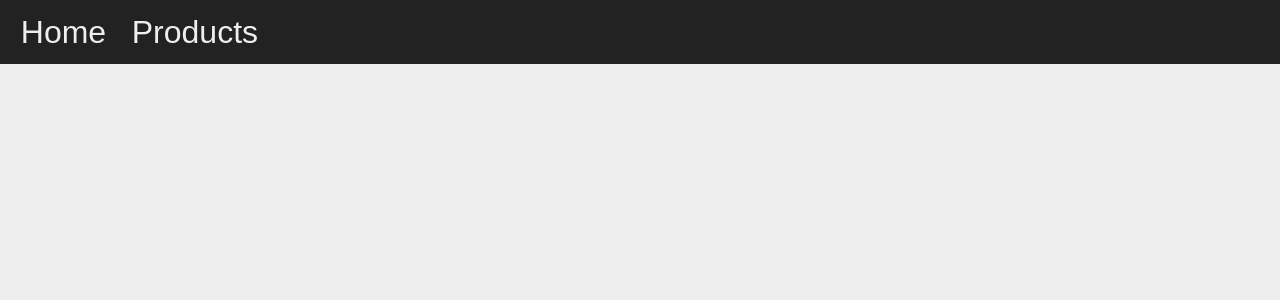
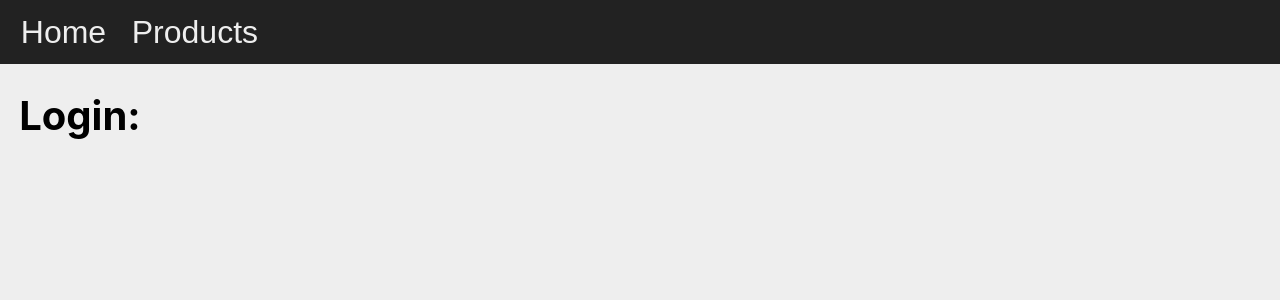
Before and after one commit to OmarThinks/Cantiin-React, a React (Create React App) app in the folder cantiin/: page /login in a window 1280 px wide. Shown: the top 300 px of the page. Built offline with nearby package versions, Linux system fonts and the light colour scheme.

Commit message:
login route now works

```diff
--- a/cantiin/src/App.js
+++ b/cantiin/src/App.js
@@ -8,7 +8,7 @@ import ProductsList from './routes/products/list';
 
 import NavBar from "./components/navbar";
 import Home from "./routes/home";
-
+import LoginRoute from "./routes/login";
 
 function App() {
   return (
@@ -18,6 +18,7 @@ function App() {
             <div className="content">
               <Route exact path="/" component={Home} />
               <Route path="/products" component={ProductsList} />
+              <Route path="/login" component={LoginRoute} />
             </div>
         </div>
       </BrowserRouter>
--- a/cantiin/src/routes/login.js
+++ b/cantiin/src/routes/login.js
@@ -0,0 +1,12 @@
+const LoginRoute = (props) => {
+
+        return <div>
+
+    <h1>
+      Login:
+    </h1>
+
+        </div>;
+    }
+
+export default LoginRoute;
```
